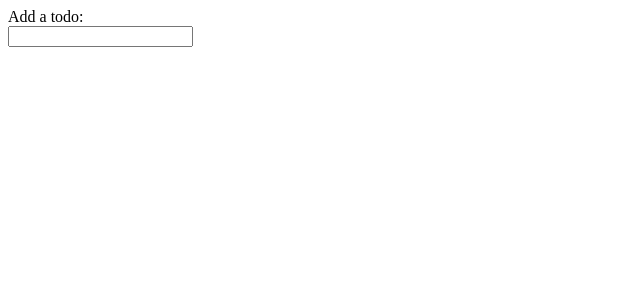
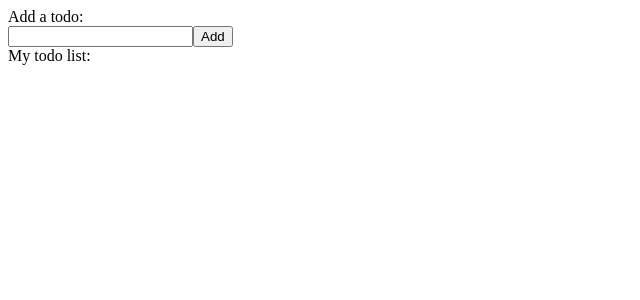
Before and after one commit to adrianadelazzari/todo-list, a Vue app: page / in a window 1280 px wide. Shown: the top 300 px of the page, without its empty margins (0-640 px from the left). Built offline with nearby package versions, Linux system fonts and the light colour scheme.

Commit message:
Adding todo list items

```diff
--- a/src/components/ToDo.vue
+++ b/src/components/ToDo.vue
@@ -1,17 +1,32 @@
 <template>
   <div>
     <div>Add a todo:</div>
-      <input type="text" v-model="value"/>
-      <p>{{ value }}</p>
+    <input type="text" v-model="value" />
+    <button @click="addToDo">Add</button>
+  </div>
+  <div>
+    <div>My todo list:</div>
+    <ul>
+      <li v-for="(item, itemIndex) in toDoList" :key="itemIndex">
+        {{ item }}
+      </li>
+    </ul>
   </div>
 </template>
 
 <script>
-  export default{
-    data(){
-      return{
-        value: undefined
-      }
-    }
-  }
+export default {
+  data() {
+    return {
+      toDoList: [],
+      value: undefined,
+    };
+  },
+  methods: {
+    addToDo() {
+      this.toDoList.push(this.value);
+      this.value = undefined;
+    },
+  },
+};
 </script>
```
Lines whose indentation alone changed are shown as unchanged.
